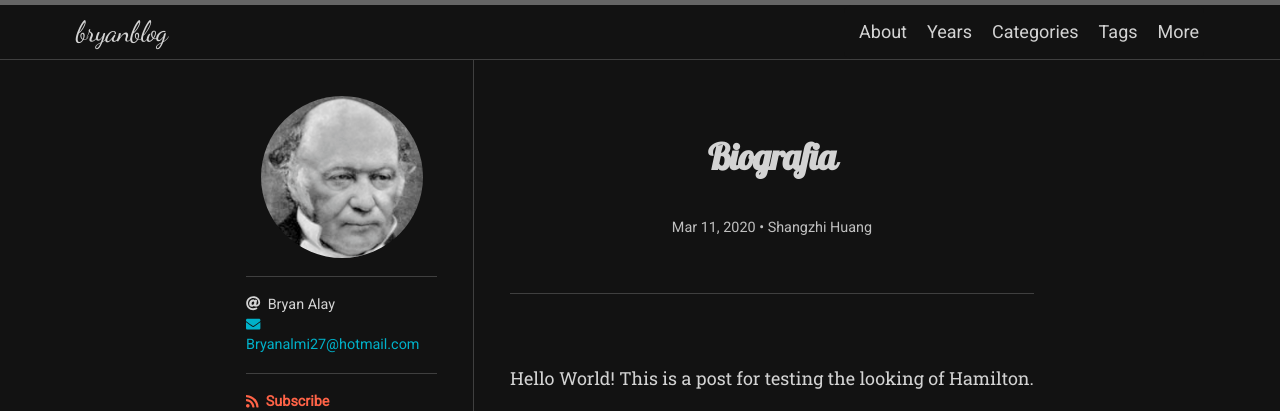
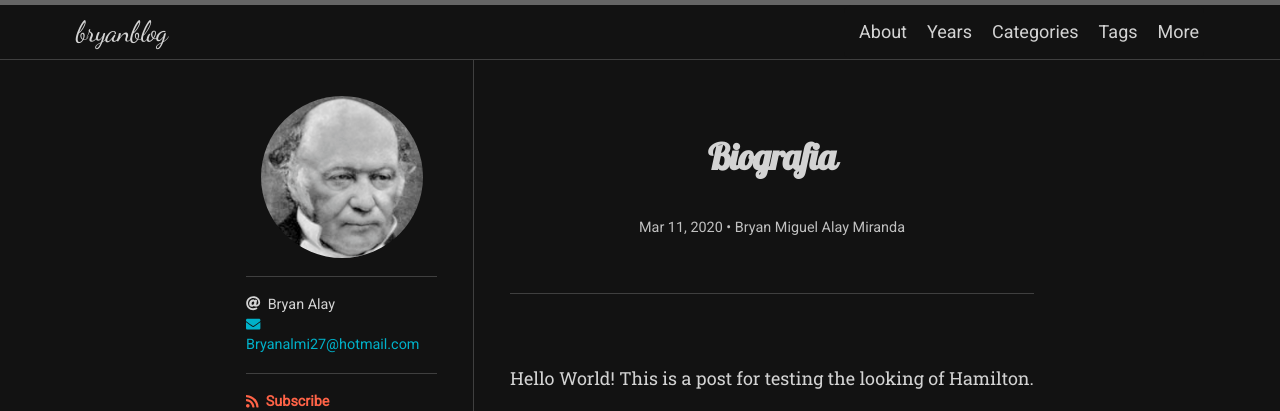
Before and after one commit to bryanalay/bryanblog, a Jekyll site: the page built from _posts/2020-03-11-hello-world.md, in a window 1280 px wide. Shown: the top 411 px of the page. Built offline with Jekyll 4.4.1, drawn with Linux system fonts in a browser that asks for light colours; nearby versions of some CDN libraries; some web fonts are replaced; comment, search, counter and statistics services are not loaded.

Commit message:
Update 2020-03-11-hello-world.md

```diff
--- a/_posts/2020-03-11-hello-world.md
+++ b/_posts/2020-03-11-hello-world.md
@@ -1,7 +1,7 @@
 ---
 layout: post
 title: Biografia
-author: Shangzhi Huang
+author: Bryan Miguel Alay Miranda
 date: 2020-03-11 18:42:53 +0800
 tags: [test, hello]
 ---
```
